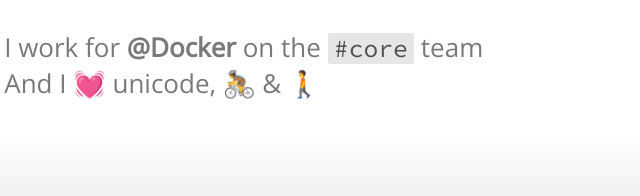
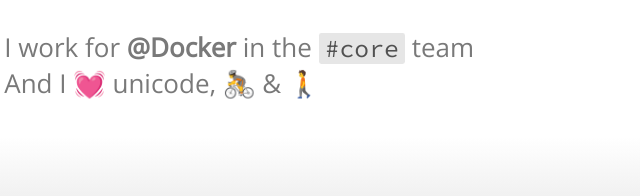
Before and after one commit to vdemeester/devoxxfr-orchestration-kit, a plain HTML site: page index.html in a window 1280 px wide. Both pictures are taken after a click on the element 1240 px from the left and 400 px from the top of the page. Shown: the part 508-704 px from the top of the page, 217-857 px from the left. Drawn offline with nearby package versions, Linux system fonts and the light colour scheme; some packages are replaced by stand-ins of ours.

Commit message:
Fix a typo in the slides
Signed-off-by: Vincent Demeester <vincent@sbr.pm>

```diff
--- a/index.html
+++ b/index.html
@@ -2,7 +2,7 @@
 <html>
 <head>
 <title></title>
-<!-- 2017-02-07 Tue 22:47 -->
+<!-- 2017-02-07 Tue 23:40 -->
 <meta  charset="utf-8" />
 <meta  htto-equiv="X-UA-Compatible" content="chrome=1" />
 <meta  name="generator" content="Org-mode with org-ioslide" />
@@ -67,7 +67,7 @@
 </li>
 </ul>
 </li>
-<li>I work for <b>@Docker</b> on the <code>#core</code> team
+<li>I work for <b>@Docker</b> in the <code>#core</code> team
 </li>
 <li>And I 💓 unicode, 🚴 &amp; 🚶
 </li>
```
Also changed, not shown: 1 other file.
